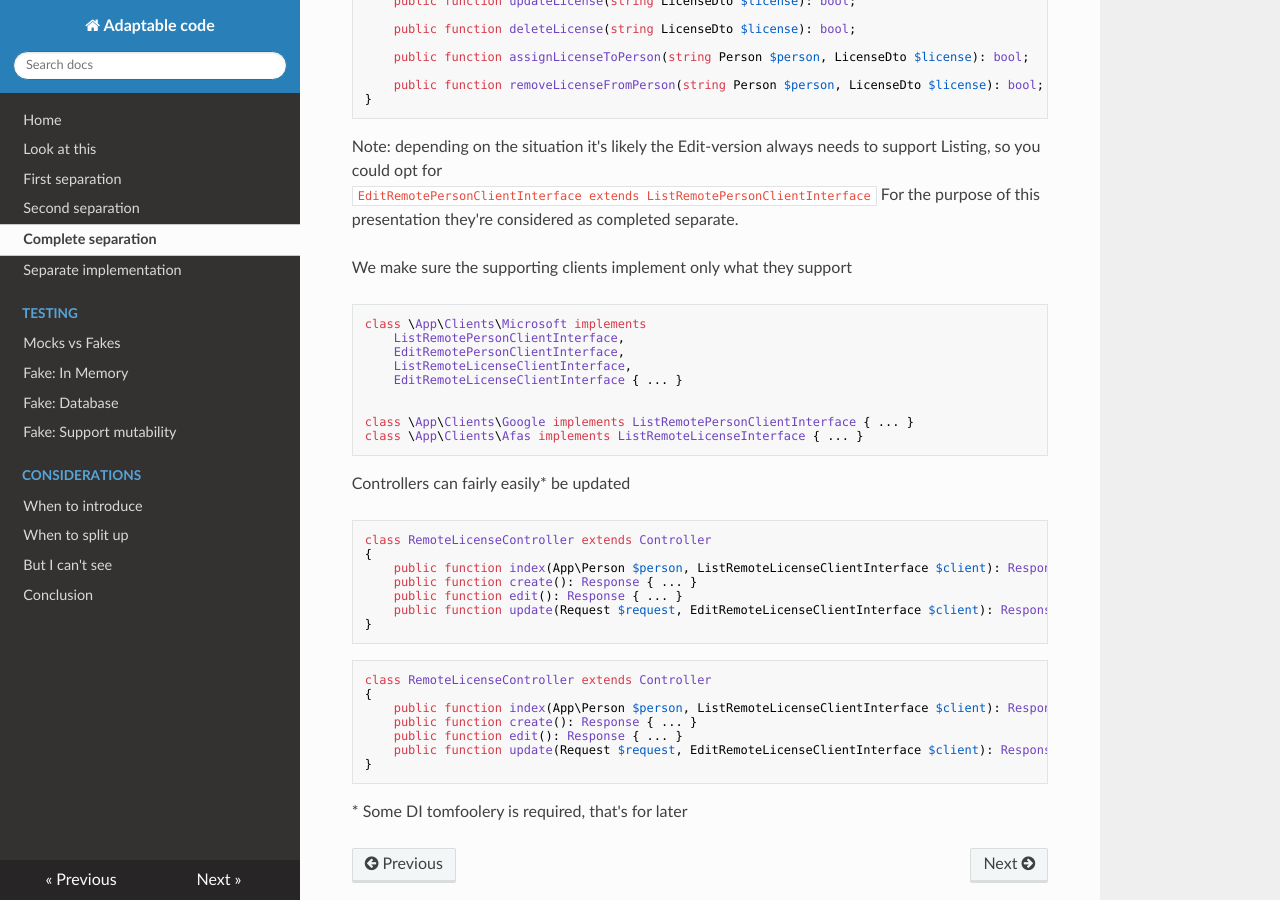
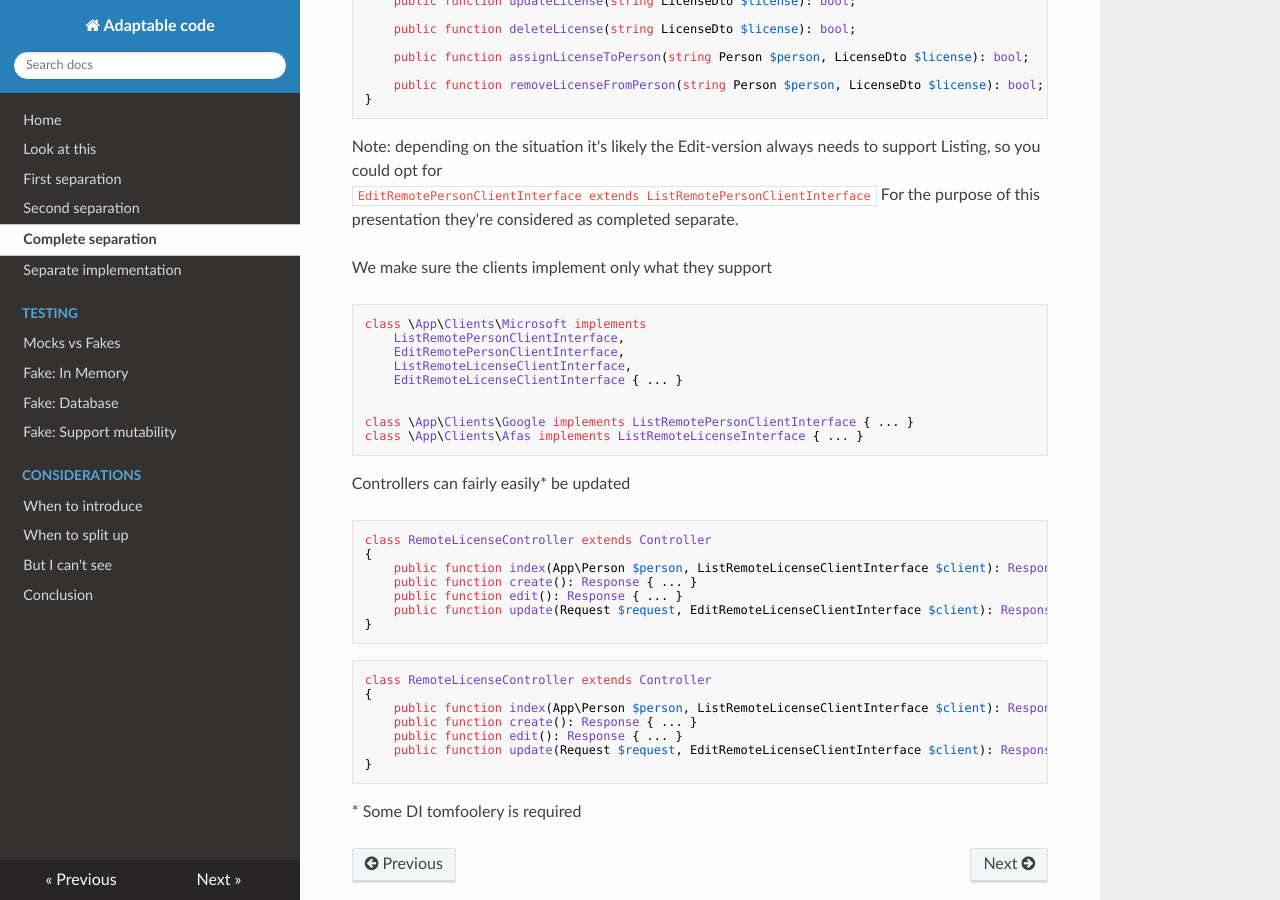
Before and after one commit to jaspermutsaerts-paqt/adaptable-code, an MkDocs documentation site: the page built from docs/3-separate-interfaces-functionality.md, in a window 1280 px wide and 900 px high, scrolled down 1478 px. Built offline with MkDocs 1.6.1, drawn with Linux system fonts in a browser that asks for light colours; nearby versions of some CDN libraries.

Commit message:
Later never comes

````diff
--- a/docs/3-separate-interfaces-functionality.md
+++ b/docs/3-separate-interfaces-functionality.md
@@ -103,7 +103,7 @@ Note: depending on the situation it's likely the Edit-version always needs to su
 For the purpose of this presentation they're considered as completed separate.
 
 
-We make sure the supporting clients implement only what they support
+We make sure the clients implement only what they support
 
 ```php
 class \App\Clients\Microsoft implements
@@ -140,4 +140,4 @@ class RemoteLicenseController extends Controller
 }
 ```
 
-\* Some DI tomfoolery is required, that's for later
+\* Some DI tomfoolery is required
````
